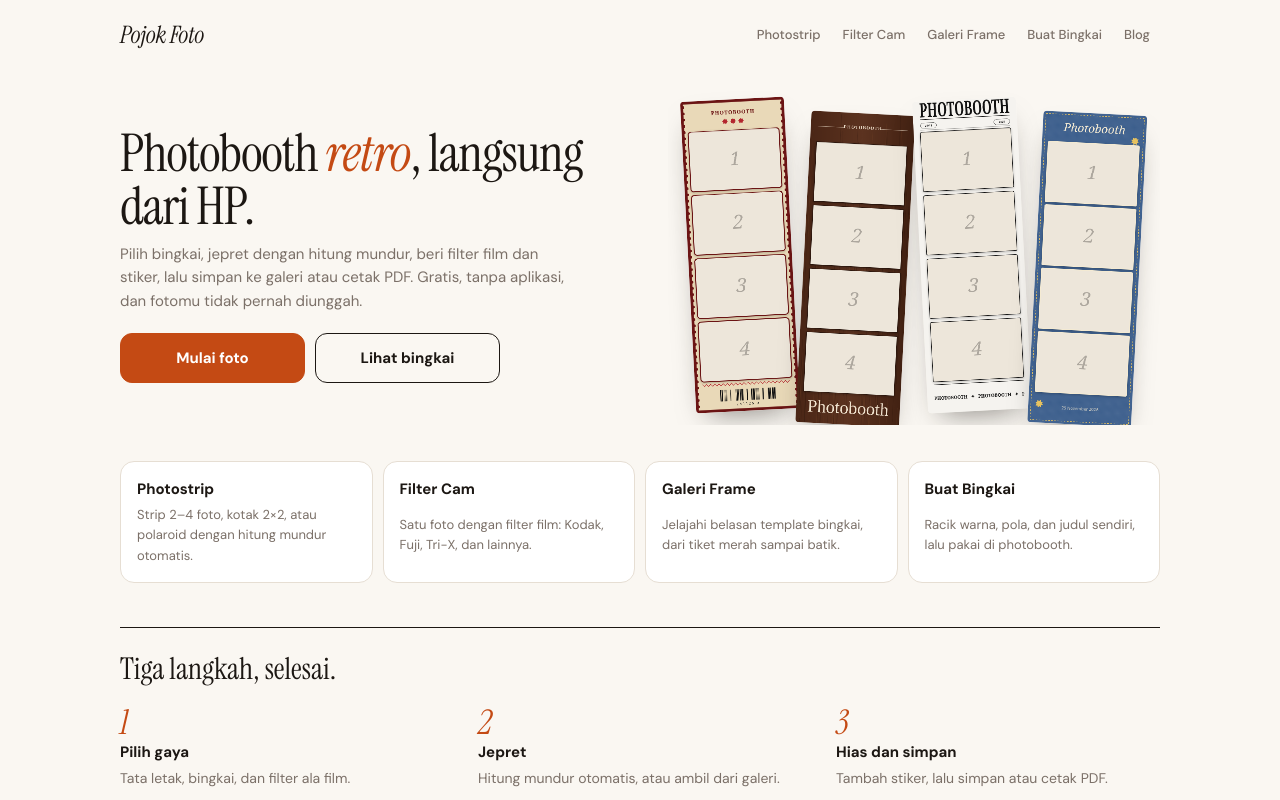
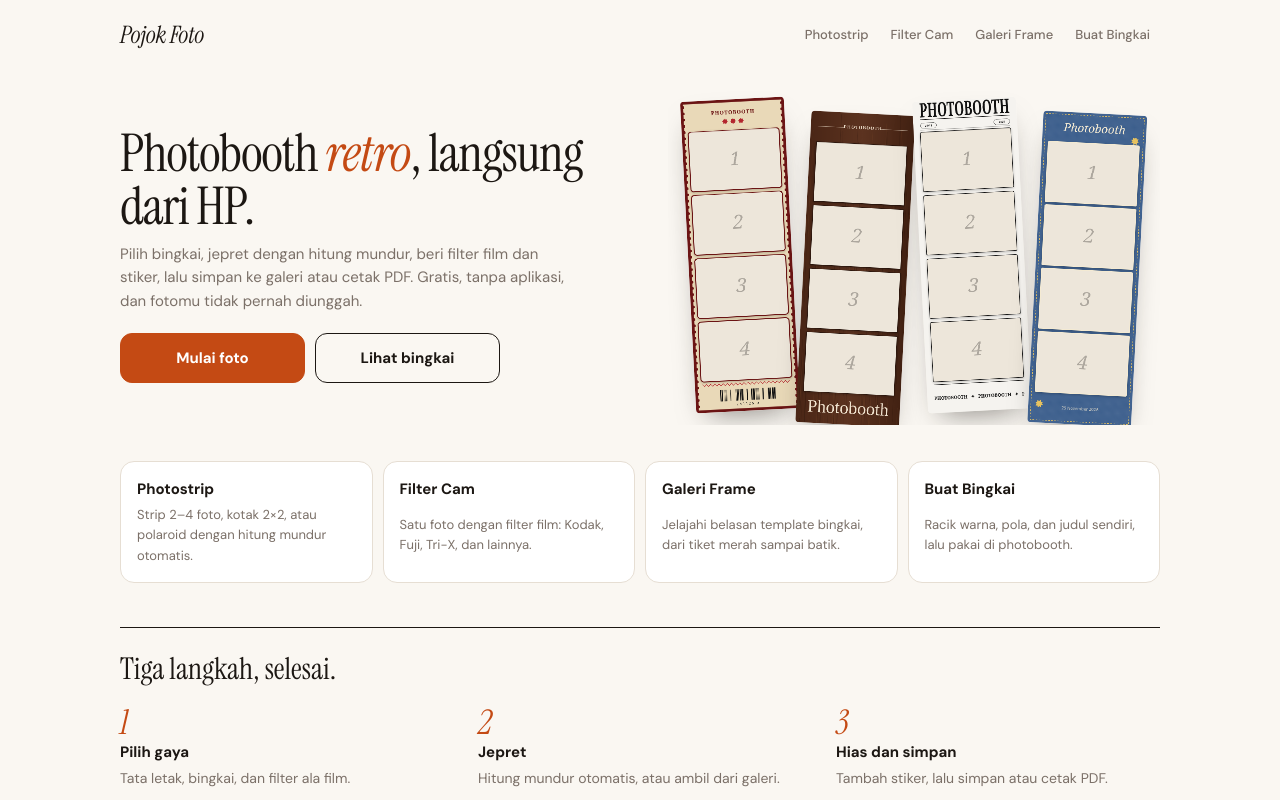
Before and after one commit to Bagaas-ind/pojok-foto, a Next.js app: page / in a window 1280 px wide. Shown: the top 800 px of the page. Built offline with nearby package versions, Linux system fonts and the light colour scheme.

Commit message:
fix: remove navigation link to unavailable blog page

```diff
--- a/components/SiteNav.tsx
+++ b/components/SiteNav.tsx
@@ -7,17 +7,16 @@ const LINKS = [
   ["/filter", "Filter Cam"],
   ["/frames", "Galeri Frame"],
   ["/build", "Buat Bingkai"],
-  ["/blog", "Blog"],
 ];
 
 export default function SiteNav() {
   const p = usePathname() || "/";
   return (
-    <nav>
-      <Link href="/" className="logo">Pojok Foto</Link>
+    <nav aria-label="Navigasi utama">
+      <Link href="/" className="logo" aria-label="Pojok Foto, halaman utama">Pojok Foto</Link>
       <div className="navlinks">
         {LINKS.map(([h, t]) => (
-          <Link key={h} href={h} aria-current={p.startsWith(h) ? "page" : undefined}>{t}</Link>
+          <Link key={h} href={h} aria-current={p === h || p.startsWith(h + "/") ? "page" : undefined}>{t}</Link>
         ))}
       </div>
     </nav>
```
